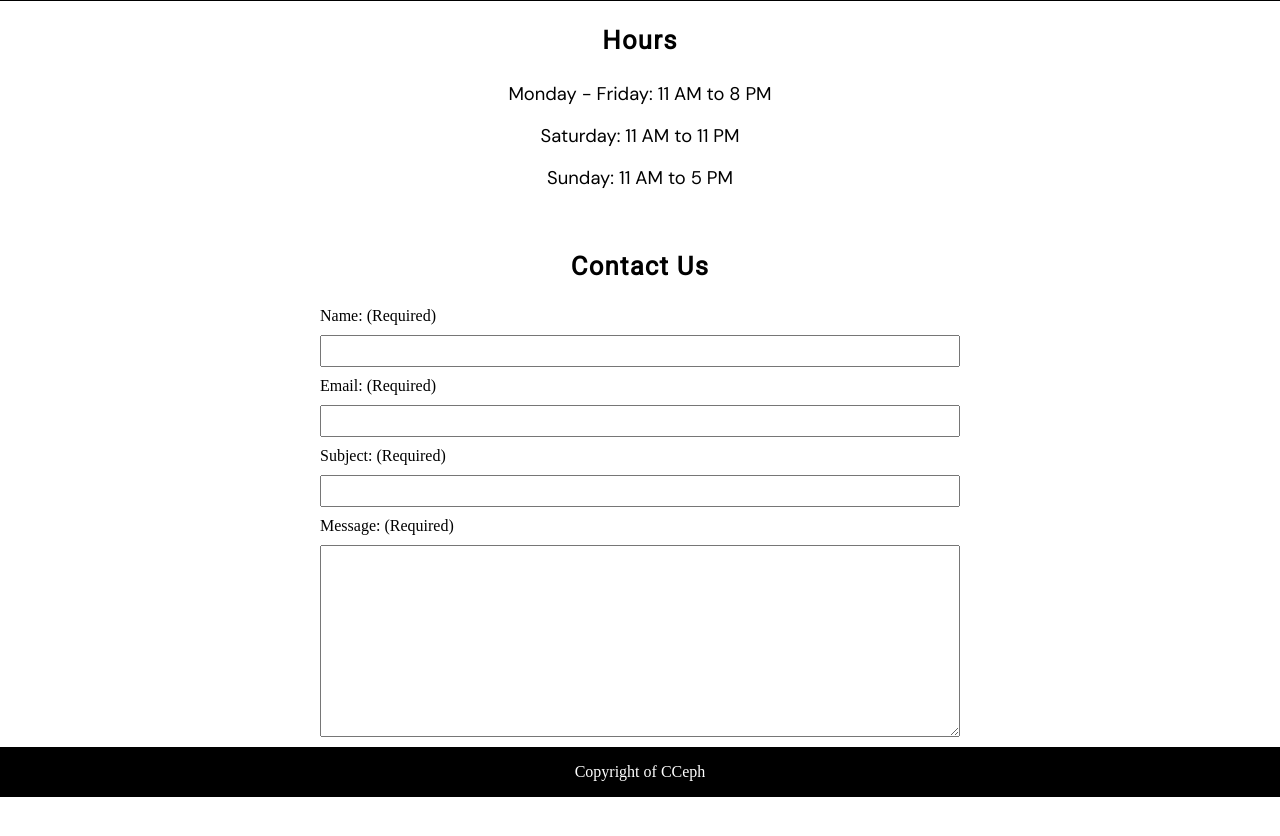
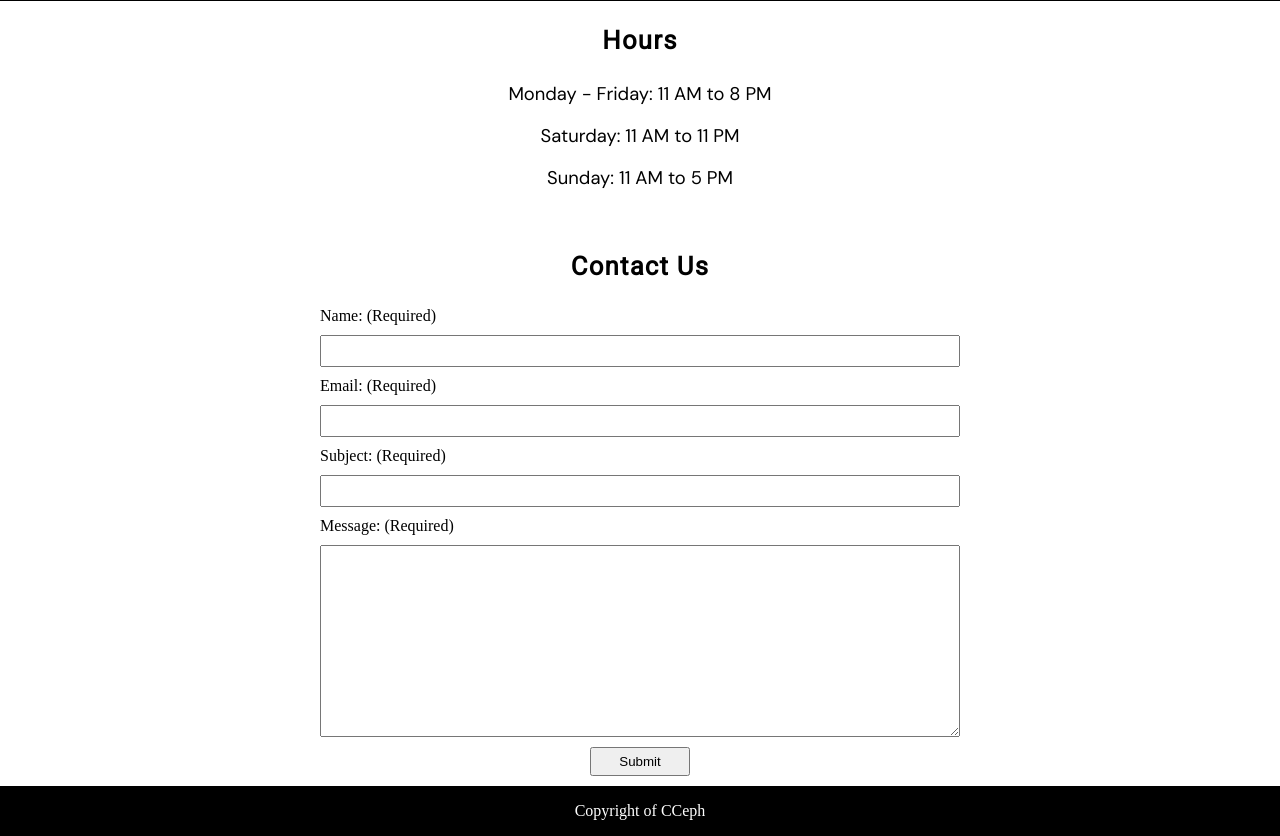
Before and after one commit to CCeph/restaurant-js, a website built with webpack: page dist/index.html in a window 1280 px wide. Shown: the part 92-928 px from the top of the page. Before the commit the page ends 889 px from the top, so only its background shows below. Built offline with nearby package versions, Linux system fonts and the light colour scheme.

Commit message:
Add submit button and remove form element names
This is to prevent any form element from actually submitting as the
current form action is "POST". This is to avoid sensitive data being
dropped into the URL.

```diff
--- a/src/contact.js
+++ b/src/contact.js
@@ -71,11 +71,15 @@ function createContactForm() {
 
   const messageInput = document.createElement("textarea");
   contactForm.appendChild(messageInput);
-  messageInput.setAttribute("name", "message");
   messageInput.setAttribute("id", "message");
   messageInput.setAttribute("cols", "30");
   messageInput.setAttribute("rows", "10");
   messageInput.setAttribute("required", "");
+
+  // submit
+  const submit = document.createElement("button");
+  contactForm.appendChild(submit);
+  submit.textContent = "Submit";
 
   return contactForm;
 }
--- a/src/style.css
+++ b/src/style.css
@@ -103,7 +103,7 @@ form {
   margin: auto;
 }
 
-form :is(label, input, textarea) {
+form :is(label, input, textarea, button) {
   display: block;
   margin-bottom: 10px;
   padding: 0;
@@ -112,6 +112,12 @@ form :is(label, input, textarea) {
 form :is(input, textarea) {
   padding: 5px;
   font-size: 1rem;
+}
+
+form button {
+  padding: 5px;
+  width: 100px;
+  align-self: center;
 }
 
 /*End of form styling*/
```
